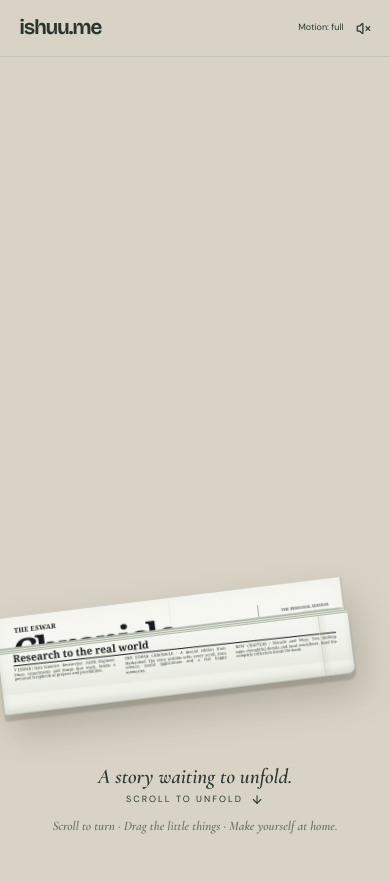
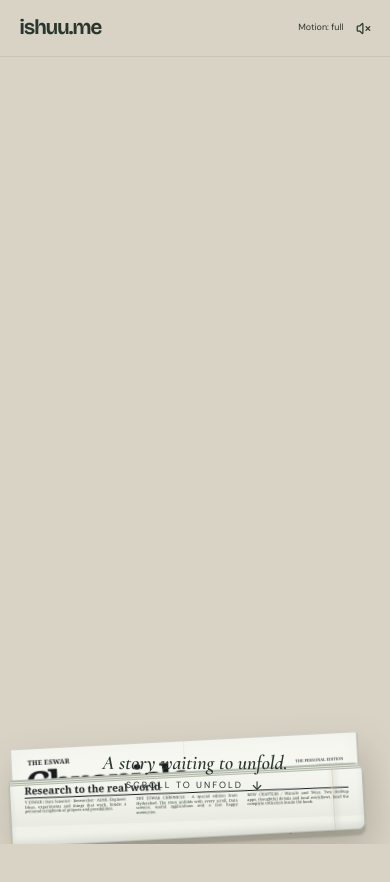
Before and after one commit to ishuu9837/crypton, a Next.js app: page / in a window 390 px wide. Shown: the top 882 px of the page. Built offline with nearby package versions, Linux system fonts and the light colour scheme.

Commit message:
Fix newspaper spacing and smooth portfolio scrolling

```diff
--- a/app/scrapbook/experience.tsx
+++ b/app/scrapbook/experience.tsx
@@ -8,13 +8,13 @@ import { type Positions } from './draggable';
 import { ApprovedCover } from './approved-design';
 import { PaperAudio } from './paper-audio';
 import { chapters } from './content';
-import { pageState, layoutPosition } from './scene-state.mjs';
+import { pageState, layoutPosition, scrollUnits, scrollFraction, paperOffset } from './scene-state.mjs';
 import { Newspaper } from './newspaper';
 import './scrapbook.css';
 const clamp=(v:number)=>Math.min(1,Math.max(0,v));
 export default function ScrapbookExperience(){
-  const root=useRef<HTMLDivElement>(null),scene=useRef<HTMLDivElement>(null),paper=useRef<HTMLDivElement>(null),sheet=useRef<HTMLDivElement>(null),roller=useRef<HTMLDivElement>(null),book=useRef<HTMLDivElement>(null),cover=useRef<HTMLDivElement>(null),flipper=useRef<HTMLDivElement>(null),bookPrint=useRef<HTMLDivElement>(null),positions=useRef<Positions>({}),audio=useRef<PaperAudio|null>(null),dragging=useRef(false),progress=useRef(0),go=useRef<(v:number,instant?:boolean)=>void>(()=>{});
-  const snapTrigger=useRef<ScrollTrigger|null>(null),previousLayout=useRef<boolean|null>(null);
+  const root=useRef<HTMLDivElement>(null),scene=useRef<HTMLDivElement>(null),stageArea=useRef<HTMLDivElement>(null),paper=useRef<HTMLDivElement>(null),sheet=useRef<HTMLDivElement>(null),roller=useRef<HTMLDivElement>(null),book=useRef<HTMLDivElement>(null),cover=useRef<HTMLDivElement>(null),flipper=useRef<HTMLDivElement>(null),bookPrint=useRef<HTMLDivElement>(null),positions=useRef<Positions>({}),audio=useRef<PaperAudio|null>(null),dragging=useRef(false),progress=useRef(0),go=useRef<(v:number,instant?:boolean)=>void>(()=>{});
+  const snapTrigger=useRef<ScrollTrigger|null>(null),previousLayout=useRef<boolean|null>(null),arrived=useRef(false);
   const [mobile,setMobile]=useState(false),[reduced,setReduced]=useState(false),[frame,setFrame]=useState(0),[phase,setPhase]=useState('newspaper'),[sound,setSound]=useState(false),[reset,setReset]=useState(0),[ready,setReady]=useState(false);
   const frames=mobile?14:7,pageFrame=Math.min(frame,frames-1),chapter=mobile?Math.floor(pageFrame/2):pageFrame;
   useEffect(()=>{const small=matchMedia('(max-width: 700px), (max-width: 950px) and (pointer: coarse)'),motion=matchMedia('(prefers-reduced-motion: reduce)');const update=()=>{setMobile(small.matches);setReduced(motion.matches);};update();small.addEventListener('change',update);motion.addEventListener('change',update);audio.current=new PaperAudio();setReady(true);return()=>{small.removeEventListener('change',update);motion.removeEventListener('change',update);audio.current?.close();};},[]);
@@ -26,7 +26,7 @@ export default function ScrapbookExperience(){
     previousLayout.current=mobile;
     const total=4+frames-1+.35;let current=-1,last=0,lastPhase='',lastTurn='';
     const ctx=gsap.context(()=>{
-      if(!reduced)gsap.fromTo('.sb-news-arrival',{y:-innerHeight,rotation:-9},{y:0,rotation:0,duration:1.6,ease:'bounce.out'});
+      if(!reduced&&!arrived.current){arrived.current=true;gsap.fromTo('.sb-news-arrival',{y:-innerHeight},{y:0,duration:1.1,ease:'power3.out'});}
       const proxy={value:0};
       let anchor={x:0,y:100,scale:.3};
       const render=()=>{
@@ -40,13 +40,13 @@ export default function ScrapbookExperience(){
         const ph=sheet.current!.offsetHeight;
         if(flight===0 && open>.99 && bookPrint.current){
           const r=bookPrint.current.getBoundingClientRect();
-          const surface=stage.getBoundingClientRect();
+          const surface=stageArea.current!.getBoundingClientRect();
           anchor={x:r.left+r.width/2-(surface.left+surface.width/2),y:r.top+r.height/2-(surface.top+surface.height/2),scale:r.width/(mobile?bw*.961:bw*.4805)};
         }
         const startScale=anchor.scale;
         const coverOffset=mobile?-bw*.0195:bw*.24025;
         const startX=anchor.x-coverOffset*startScale;
-        gsap.set(paper.current,{opacity:1-clamp((flight-.45)/.55),y:(1-open)*ph*.39-flight*80,rotation:reduced?0:-7*(1-open)-flight*4,visibility:flight===1?'hidden':'visible'});
+        gsap.set(paper.current,{opacity:1-clamp((flight-.45)/.55),y:paperOffset(open,ph),rotation:reduced?0:-3*(1-open),visibility:flight===1?'hidden':'visible'});
         gsap.set(sheet.current,{clipPath:`inset(0 0 ${(1-open)*78}% 0)`,rotationX:reduced?0:(1-open)*7});
         gsap.set(roller.current,{y:(.22+.78*open)*ph,rotationX:reduced?0:-open*100,opacity:1-clamp((open-.65)/.25)});
         gsap.set(bookPrint.current,{opacity:1-clamp(flight*5)});
@@ -63,9 +63,11 @@ export default function ScrapbookExperience(){
         if(v>=4&&Math.abs(v-last)>.0001&&turning){const key=`${index}-${direction}`;if(lastTurn!==key){audio.current?.turn(direction==='back');lastTurn=key;}}
         if(!turning)lastTurn='';last=v;
       };
-      const tween=gsap.to(proxy,{value:total,ease:'none',onUpdate:render,scrollTrigger:{trigger:root.current,start:'top top',end:'bottom bottom',scrub:reduced?true:.65,invalidateOnRefresh:true,snap:reduced?undefined:{snapTo:(value:number)=>{const position=value*total;return dragging.current||position<3.8?value:Math.min(total,4+Math.round(position-4))/total;},delay:.25,duration:{min:.15,max:.6},ease:'power2.inOut',inertia:false},onRefresh:render}});
+      const tween=gsap.timeline({scrollTrigger:{trigger:root.current,start:'top top',end:'bottom bottom',scrub:reduced?true:.18,invalidateOnRefresh:true,onRefresh:render}})
+        .fromTo(proxy,{value:0},{value:4,duration:2.5,ease:'none',onUpdate:render})
+        .fromTo(proxy,{value:4},{value:total,duration:(frames-1+.35)*.85,ease:'none',immediateRender:false,onUpdate:render});
       snapTrigger.current=tween.scrollTrigger;
-      go.current=(value,instant=false)=>{const height=root.current!.offsetHeight-innerHeight;window.scrollTo({top:root.current!.offsetTop+Math.min(total,Math.max(0,value))/total*height,behavior:reduced||instant?'instant':'smooth'});};
+      go.current=(value,instant=false)=>{const height=root.current!.offsetHeight-innerHeight;window.scrollTo({top:root.current!.offsetTop+scrollFraction(value,frames)*height,behavior:reduced||instant?'instant':'smooth'});};
       if(resizedTarget!==null&&resizedTarget>=4)go.current(resizedTarget,true);
       render();
     },root);
@@ -77,11 +79,11 @@ export default function ScrapbookExperience(){
   const drag=(active:boolean)=>{dragging.current=active;if(active)snapTrigger.current?.getTween(true)?.kill();};
   const unlock=async()=>{if(sound){audio.current!.enabled=false;setSound(false);}else{try{await audio.current?.unlock();setSound(true);audio.current?.turn();}catch{setSound(false);}}};
   const pages=(index:number,replica=false)=>mobile?<BookPage number={index} positions={positions} replica={replica} onDrag={drag}/>:<><BookPage number={index*2} positions={positions} replica={replica} onDrag={drag}/><BookPage number={index*2+1} positions={positions} replica={replica} onDrag={drag}/></>;
-  return <main className="scrapbook-experience" ref={root} style={{height:`${(frames+4)*115}svh`}}>
+  return <main className="scrapbook-experience" ref={root} style={{height:`${(1+scrollUnits(frames))*100}svh`}}>
     <a className="sb-skip" href="#book-controls" onClick={e=>{e.preventDefault();go.current(4);}}>Skip to portfolio</a>
-    <div className="sb-scene" ref={scene} data-phase={phase} data-layout={mobile?'single':'spread'} data-design-revision="release-06">
+    <div className="sb-scene" ref={scene} data-phase={phase} data-layout={mobile?'single':'spread'} data-design-revision="spacing-07">
       <header className="sb-topbar"><a href="/" className="sb-wordmark">ishuu.me</a><div className="sb-top-actions"><button onClick={()=>setReduced(!reduced)} aria-pressed={reduced}>{reduced?'Motion: quiet':'Motion: full'}</button><button onClick={unlock} aria-label={sound?'Mute page sounds':'Enable page sounds'} aria-pressed={sound}>{sound?<Volume2 size={15}/>:<VolumeX size={15}/>}<span>{sound?'Sound on':'Enable sound'}</span></button></div></header>
-      <div className="sb-desk-label">A COLLECTION OF THINGS I THINK, MAKE & EXPLORE</div>
+      <div className="sb-stage" ref={stageArea}>
       <div className="sb-newspaper" ref={paper}><Newspaper sheetRef={sheet} foldRef={roller} bookPrintRef={bookPrint} onEnter={()=>go.current(4)}/></div>
       <div className="sb-book-world" ref={book} aria-label="Interactive portfolio scrapbook" aria-hidden={phase!=='book'} inert={phase!=='book'}>
         <img className="sb-approved-binding" src="/scrapbook/design/book-frame.svg" alt="" draggable="false"/>
@@ -94,6 +96,7 @@ export default function ScrapbookExperience(){
         </div>
         <div className="sb-cover sb-approved-cover" ref={cover} data-page="cover"><ApprovedCover positions={positions} onDrag={drag}/></div>
       </div>
+      </div>
       <div className="sb-controls" id="book-controls"><div className="sb-intro-hint" hidden={phase==='book'}><span>{phase==='transition'?'The photograph becomes the book.':'A story waiting to unfold.'}</span><p>Scroll to {phase==='transition'?'open the book':'unfold'} <ArrowDown size={13}/></p></div>
         <div className="sb-book-controls" hidden={phase!=='book'}><div className="sb-navigation"><button aria-label="Previous page" disabled={pageFrame===0} onClick={()=>go.current(4+pageFrame-1)}><ArrowLeft size={18}/></button><span aria-live="polite">{String(pageFrame+1).padStart(2,'0')} <i>/ {String(frames).padStart(2,'0')}</i></span><button aria-label="Next page" disabled={pageFrame===frames-1} onClick={()=>go.current(4+pageFrame+1)}><ArrowRight size={18}/></button><button className="sb-reset" onClick={()=>{positions.current={};setReset(v=>v+1);}} title="Reset all sticker positions" aria-label="Reset sticker positions"><RotateCcw size={14}/></button></div></div>
       </div><span className="sb-desk-caption">Scroll to turn · Drag the little things · Make yourself at home.</span>
--- a/app/scrapbook/scene-state.mjs
+++ b/app/scrapbook/scene-state.mjs
@@ -1,11 +1,15 @@
 export const clamp = value => Math.min(1, Math.max(0, value));
-// Native scroll is quantized to physical pixels. Snap near each resting spread
-// so a chapter button cannot leave its last leaf fractionally open.
+// Each leaf has a resting interval before and after its turn. Native scrolling
+// remains uninterrupted; there is no automatic scroll snap pulling it backward.
 export function pageState(position, frames) {
-  let page = Math.max(0, position - 4);
-  if (Math.abs(page - Math.round(page)) < .012) page = Math.round(page);
-  const index = Math.min(frames - 1, Math.floor(page));
-  return { index, fraction: index === frames - 1 ? 0 : page - index };
+  const page=Math.max(0,position-4);
+  const index=Math.min(frames-1,Math.floor(page+.2+1e-9));
+  return {index,fraction:index===frames-1?0:clamp((page-index-.2)/.6)};
+}
+export function scrollUnits(frames){return 2.5+(frames-1+.35)*.85;}
+export function scrollFraction(position,frames){
+  const value=Math.max(0,Math.min(4+frames-1+.35,position));
+  return (value<=4?value/4*2.5:2.5+(value-4)*.85)/scrollUnits(frames);
 }
 export function boundedDelta(delta, min, max) {
   // Oversized paper should still move predictably instead of jumping on touch.
@@ -25,3 +29,4 @@ export function floatingLayout(f, x, y, pageWidth, viewportWidth, viewportHeight
     width,height,pageWidth:f.pageWidth*scale,viewportWidth,viewportHeight
   };
 }
+export function paperOffset(open,height){return (1-clamp(open))*height*.78;}
--- a/app/scrapbook/scrapbook.css
+++ b/app/scrapbook/scrapbook.css
@@ -144,3 +144,12 @@
 .sb-scene[data-layout=single] .sb-book-world:before{content:'';position:absolute;inset:-2.6% -2.45%;background:#6b2431;border-radius:5px;opacity:var(--book-open,0);box-shadow:0 3px #c4beae,0 6px #e8e1d0}
 .sb-approved-piece:has(.sb-drag-placeholder) .sb-approved-link{display:none}
 @media(max-width:700px){.sb-controls{bottom:38px}.sb-book-controls{align-items:center;flex-direction:row;justify-content:center}}
+/* A shared safe stage keeps both newspaper and book clear of the prompt. */
+.sb-scene{--sb-stage-top:94px;--sb-stage-bottom:150px;--sb-stage-height:calc(100svh - var(--sb-stage-top) - var(--sb-stage-bottom));--sb-content-height:calc(var(--sb-stage-height) * .85)}
+.sb-stage{position:absolute;left:0;right:0;top:var(--sb-stage-top);bottom:var(--sb-stage-bottom)}
+.sb-stage .sb-newspaper{top:50%;width:min(650px,78vw,calc(var(--sb-content-height) * .78))}
+.sb-stage .sb-book-world{top:50%;width:min(1190px,86vw,calc(var(--sb-content-height) * 1.71712));height:auto;aspect-ratio:1384/806}
+.sb-scene[data-layout=single] .sb-stage .sb-book-world{top:50%;width:min(520px,90vw,calc(var(--sb-content-height) * .85856));height:auto;aspect-ratio:692/806}
+.sb-controls{bottom:58px}.sb-intro-hint{padding-top:8px}.sb-desk-label{display:none}
+@media(max-width:700px){.sb-scene{--sb-stage-top:76px;--sb-stage-bottom:134px}.sb-stage .sb-newspaper{width:min(89vw,calc(var(--sb-content-height) * .78))}.sb-controls{bottom:52px}.sb-intro-hint>span{font-size:20px}}
+@media(max-height:500px){.sb-scene{--sb-stage-top:58px;--sb-stage-bottom:110px}.sb-controls{bottom:35px}.sb-intro-hint>span{font-size:17px}.sb-intro-hint p{font-size:8px}.sb-desk-caption{display:none}}
```
Also changed, not shown: 1 other file (tests, documents, lock files or other folders).
